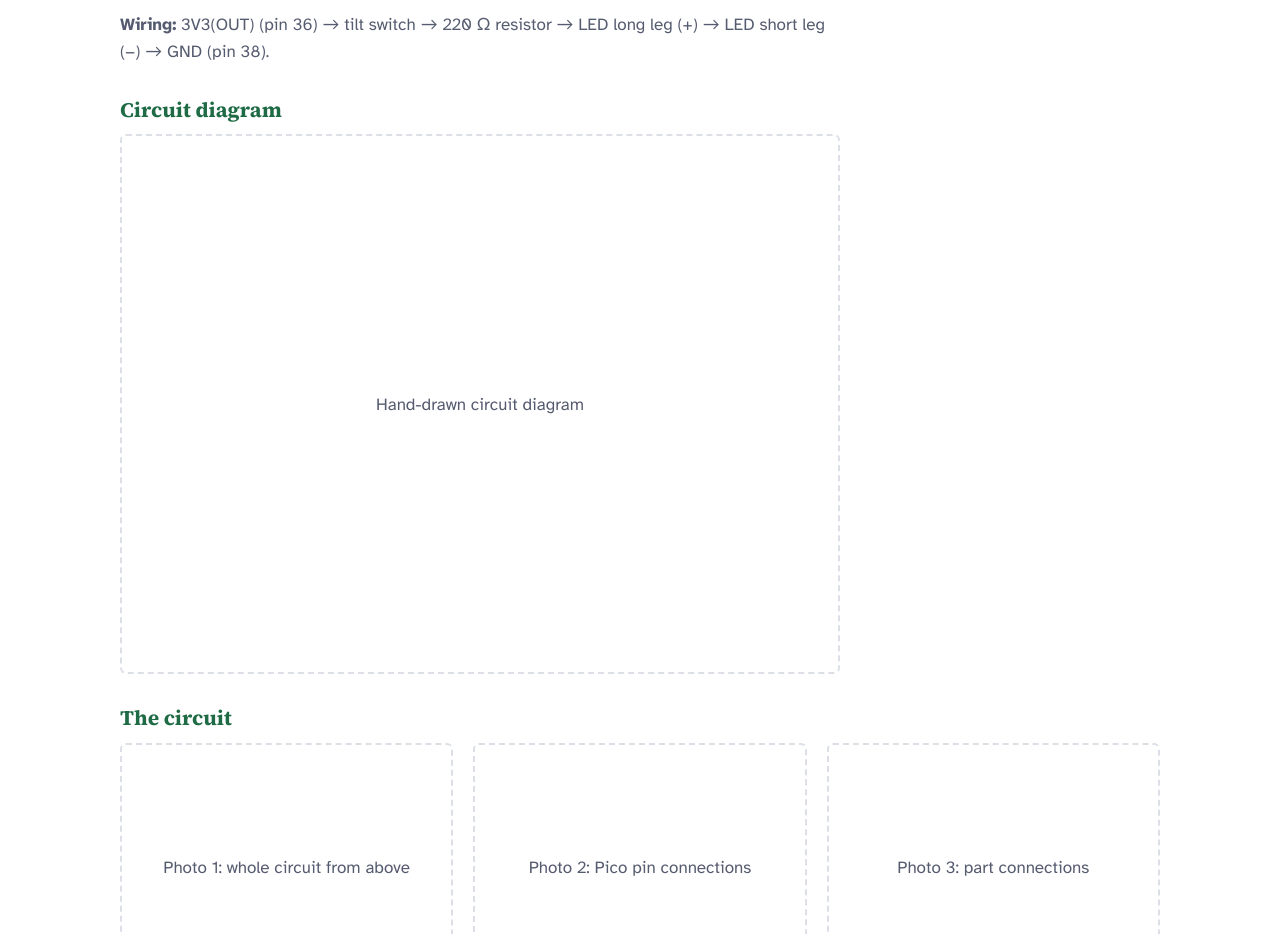
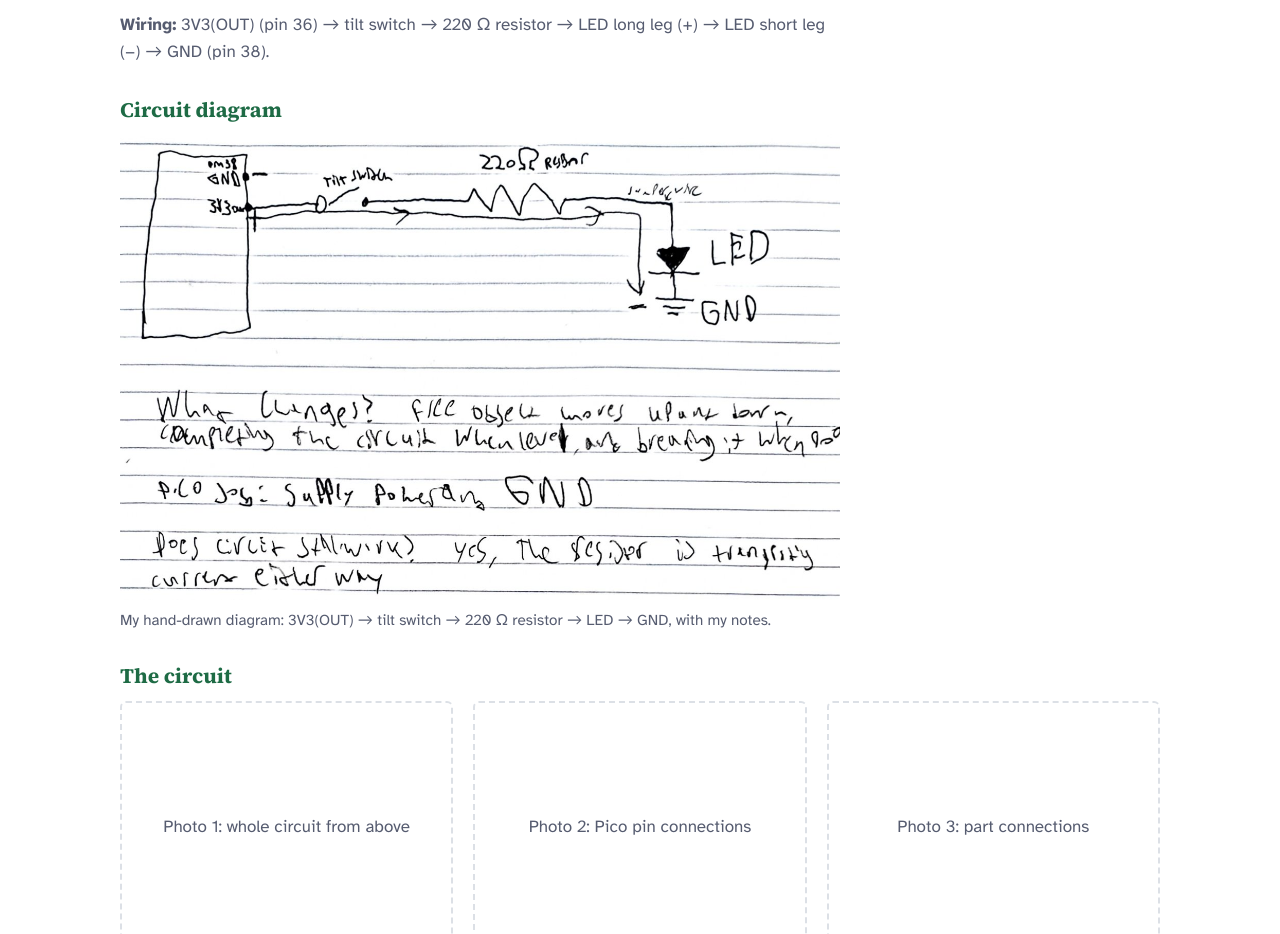
Before and after one commit to Xxytham/pico-0, a plain HTML site: page pico-2.html in a window 1280 px wide. Shown: the part 800-1734 px from the top of the page. Drawn offline with Linux system fonts and the light colour scheme.

Commit message:
Pico-2: add Step 1 hand-drawn diagram
Co-Authored-By: Claude Opus 5.5 <noreply@anthropic.com>
Claude-Session: https://claude.ai/code/session_01GLKwKfDC4dj2egNoNP8nGv

```diff
--- a/pico-2.html
+++ b/pico-2.html
@@ -160,7 +160,7 @@ thead th:not(:first-child){text-align:right}
 <div class="ch-head"><span class="led yellow" aria-hidden="true"></span><div><p class="ch-num">Step 1</p><h2>Tilt switch, no code</h2></div></div>
 <div class="explain"><p>The LED stays on while the board is flat and turns off when I tilt it. There is no program here: the Pico only supplies power, and the tilt switch sits in the same loop as the LED, so when it tips it opens the loop and cuts the current. The problem I solved was making the LED react to tilt without needing any code, because the switch itself does the work.</p></div>
 <p class="wiring"><b>Wiring:</b> 3V3(OUT) (pin 36) → tilt switch → 220 Ω resistor → LED long leg (+) → LED short leg (−) → GND (pin 38).</p>
-<h3>Circuit diagram</h3><div class="grid one"><figure class="shot missing" data-slot="step1_drawing"><div class="ph">Hand-drawn circuit diagram</div></figure></div>
+<h3>Circuit diagram</h3><div class="grid one"><figure class="shot"><img src="images/pico-2/step1-diagram.jpg" alt="Hand-drawn circuit diagram: Pico 3V3(OUT) through the tilt switch, 220 ohm resistor and LED to GND, with notes on what changes, the Pico&#x27;s job, and whether the circuit still works" loading="lazy"><figcaption>My hand-drawn diagram: 3V3(OUT) → tilt switch → 220 Ω resistor → LED → GND, with my notes.</figcaption></figure></div>
 <h3>The circuit</h3><div class="grid"><figure class="shot missing" data-slot="step1_whole"><div class="ph">Photo 1: whole circuit from above</div></figure><figure class="shot missing" data-slot="step1_pins"><div class="ph">Photo 2: Pico pin connections</div></figure><figure class="shot missing" data-slot="step1_parts"><div class="ph">Photo 3: part connections</div></figure></div>
 <h3>It works</h3><div class="grid"><figure class="shot missing" data-slot="step1_works"><div class="ph">Photos 4+: circuit in each state</div></figure></div>
 </div>
```
Also changed, not shown: images/pico-2/step1-diagram.jpg (added).
